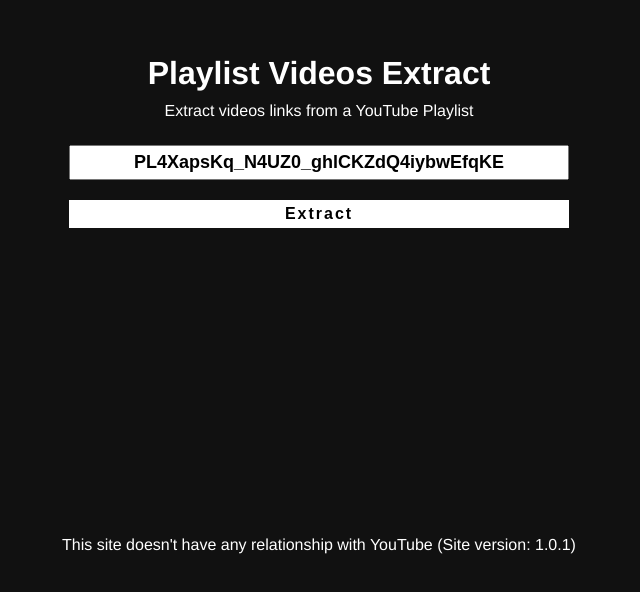
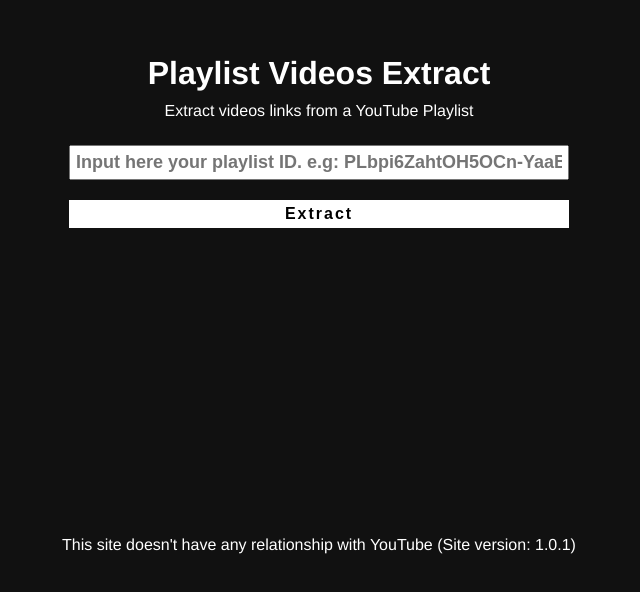
Before and after one commit to vinicius-goncalves/ExtractVideosFromPlaylists, a plain HTML site: page index.html in a window 1280 px wide. Shown: the part 206-798 px from the top of the page, without its empty margins (321-961 px from the left). Drawn offline with Linux system fonts and the light colour scheme.

Commit message:
🔨 Removing default value in index.html

```diff
--- a/index.html
+++ b/index.html
@@ -14,8 +14,7 @@
         </header>
         <main>
             <input type="text" name="playlist-search" id="playlist-id-search"
-                placeholder="Input here your playlist ID. e.g: PLbpi6ZahtOH5OCn-YaaBpJqj4s4EjvFQa"
-                value="PL4XapsKq_N4UZ0_ghlCKZdQ4iybwEfqKE">
+                placeholder="Input here your playlist ID. e.g: PLbpi6ZahtOH5OCn-YaaBpJqj4s4EjvFQa">
             <input type="button" value="Extract" id="extract-button">
         </main>
         <section>
```
